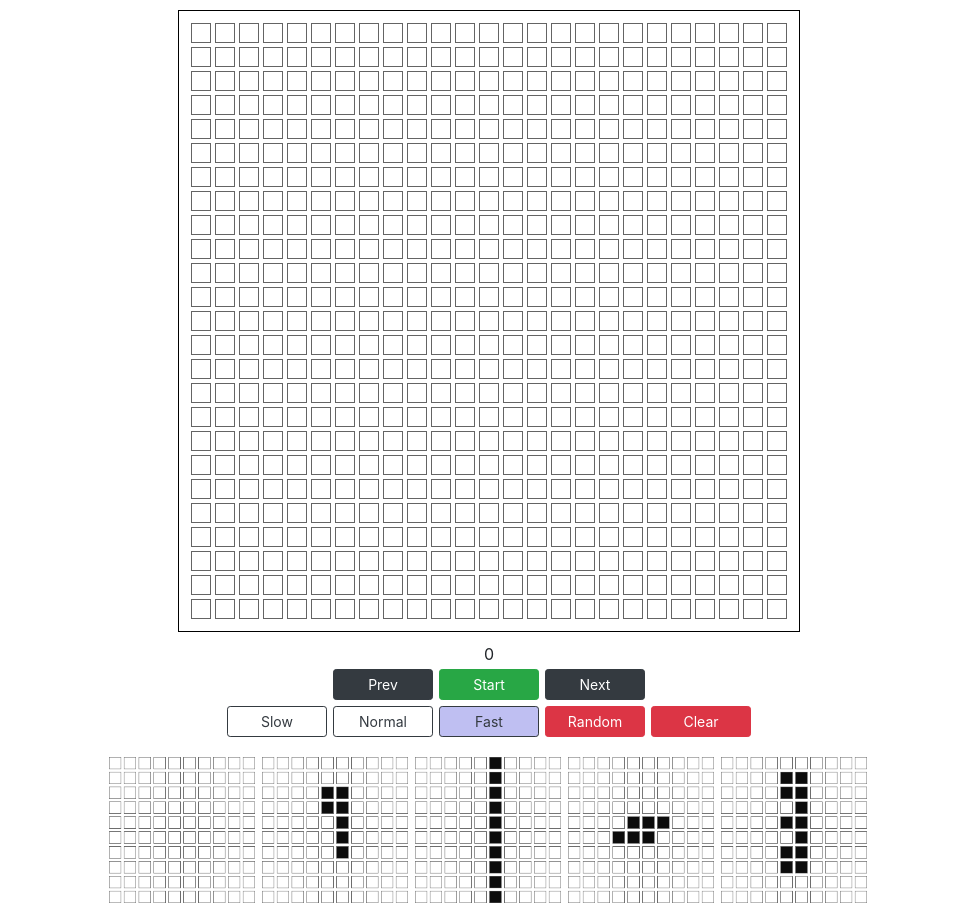
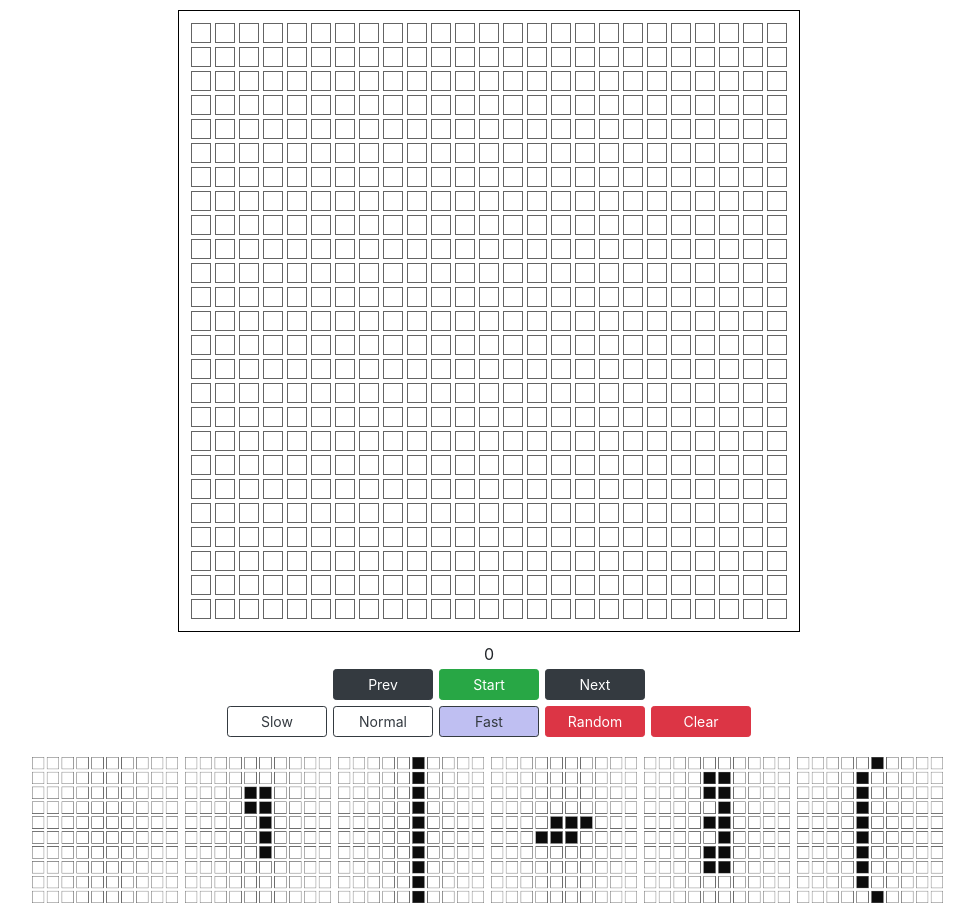
Before and after one commit to curtisyungen/conway, a React (Create React App) app: page / in a window 1280 px wide. Shown: the top 918 px of the page, without its empty margins (151-1125 px from the left). Built offline with nearby package versions, Linux system fonts and the light colour scheme.

Commit message:
Add files via upload

```diff
--- a/src/components/Board/board.js
+++ b/src/components/Board/board.js
@@ -269,6 +269,7 @@ class Board extends Component {
             case "3": board = getPatterns.getPattern3(); break;
             case "4": board = getPatterns.getPattern4(); break;
             case "5": board = getPatterns.getPattern5(); break;
+            case "8": board = getPatterns.getPattern8(); break;
             default: board = getPatterns.getPattern1();
         }
 
@@ -452,6 +453,7 @@ class Board extends Component {
                         <img className="pattern" src={require("../../images/pattern3.png")} alt="pattern3" onClick={this.getPattern.bind(null, "3")} />
                         <img className="pattern" src={require("../../images/pattern4.png")} alt="pattern4" onClick={this.getPattern.bind(null, "4")} />
                         <img className="pattern" src={require("../../images/pattern5.png")} alt="pattern5" onClick={this.getPattern.bind(null, "5")} />
+                        <img className="pattern" src={require("../../images/pattern8.png")} alt="pattern8" onClick={this.getPattern.bind(null, "8")} />
                     </div>
 
                     {/* THEMES */}
```
